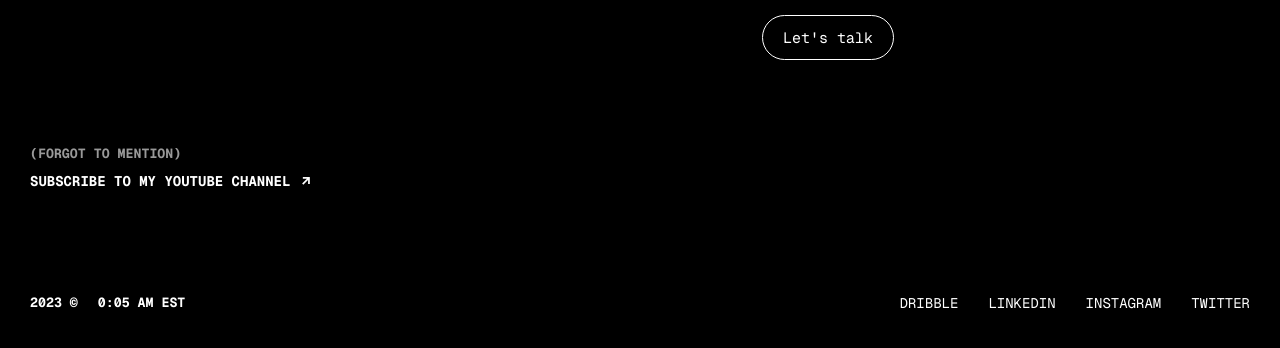
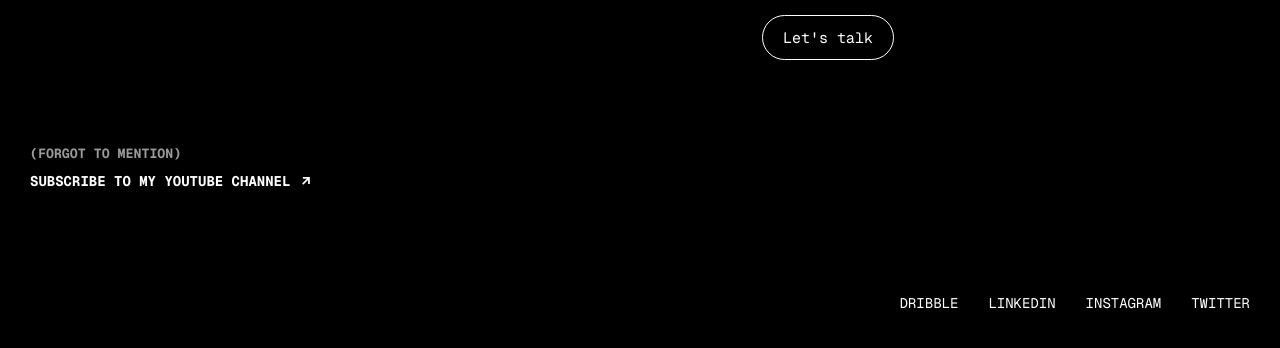
Before and after one commit to vrushali-devlekar/Modern-website, a plain HTML site: page index.html in a window 1280 px wide. Shown: the part 1923-2271 px from the top of the page. Drawn offline with nearby package versions, Linux system fonts and the light colour scheme; a script that the page names is missing; a web font is replaced by a local one.

Commit message:
Update index.html

```diff
--- a/index.html
+++ b/index.html
@@ -88,8 +88,8 @@
       </div>
       <div id="footer">
   <div id="footerleft">
-          <h5>2023 &copy;</h5>
-          <h5>0:05 AM EST</h5>
+    <h5 id="year"></h5>
+    <h5 id="time"></h5>
   </div>
   <div id="footerright">
     <a href="#">dribble</a>
```
Lines whose indentation alone changed are shown as unchanged.
